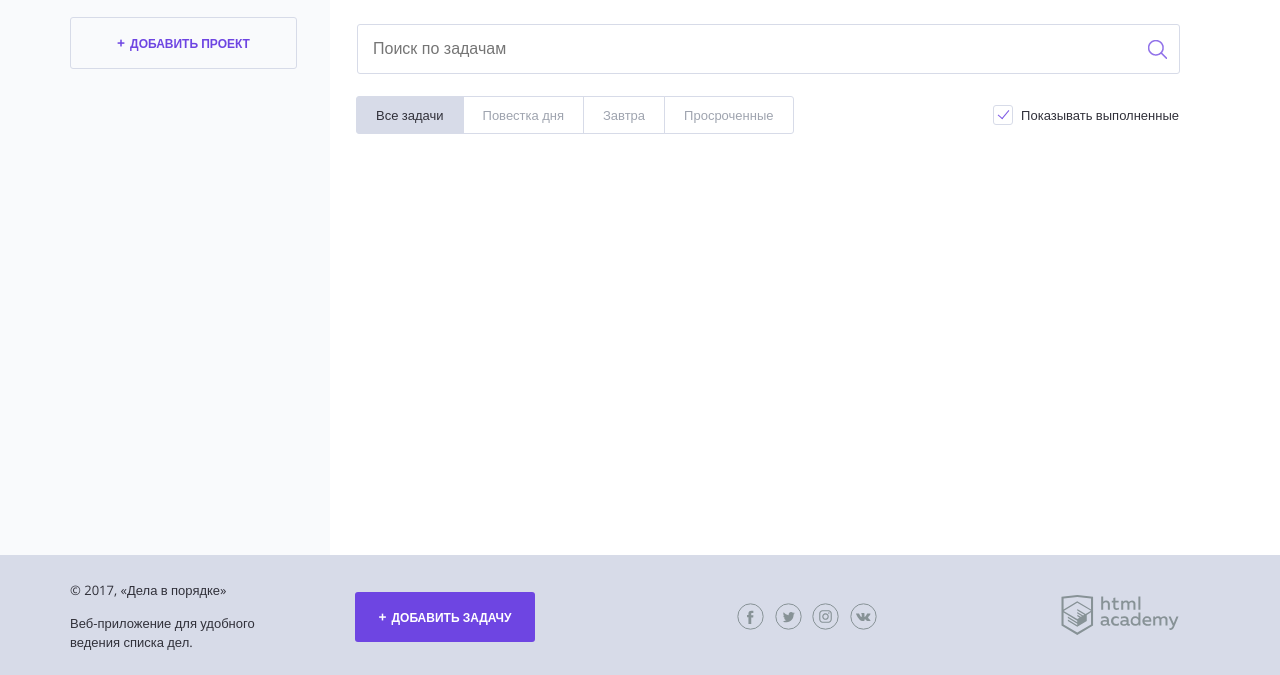
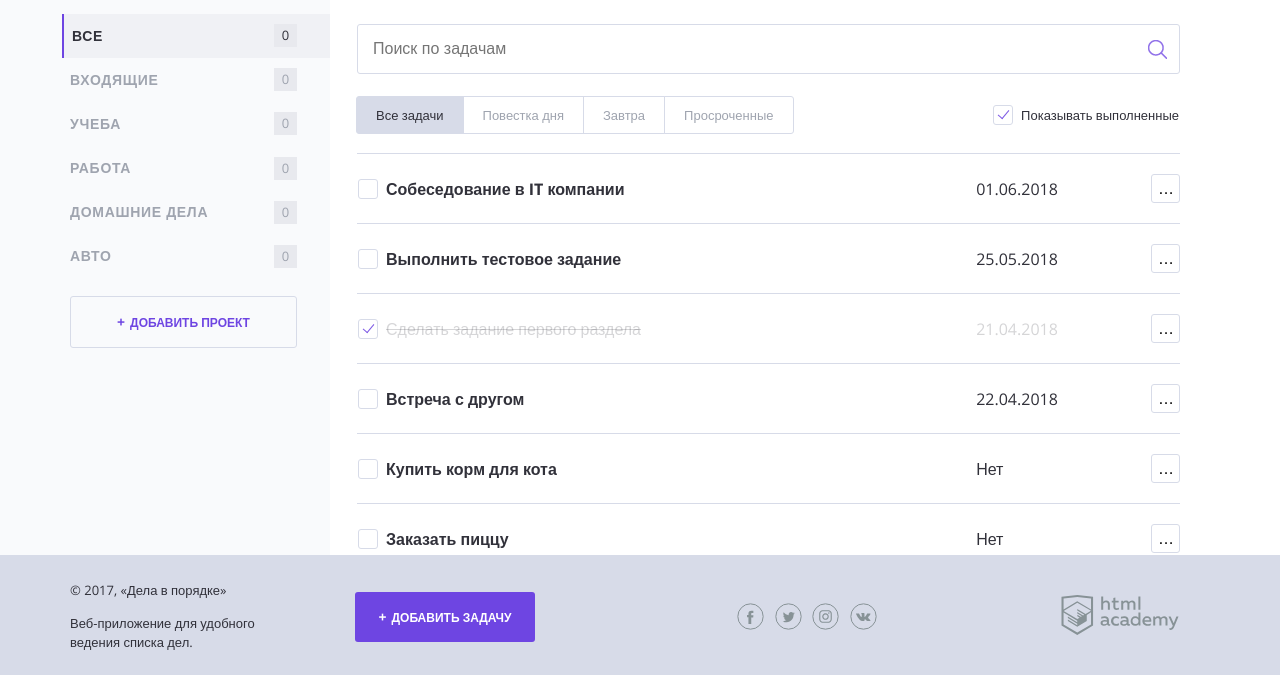
Before and after one commit to headlulu888/430161-doingsdone, a PHP site: page / in a window 1280 px wide. Shown: the part 125-800 px from the top of the page. Run offline with PHP 8.4, Linux system fonts and the light colour scheme; data that the repository does not hold is empty.

Commit message:
Итерация по массивам: доработка

```diff
--- a/index.php
+++ b/index.php
@@ -1,4 +1,40 @@
 <?php
+// Массив проектов
+$projects = ["Все", "Входящие", "Учеба", "Работа", "Домашние дела", "Авто"];
+
+//Массив Задач проектов
+$tasks = [
+    ['name' => 'Собеседование в IT компании',
+     'date_deadline' => '01.06.2018',
+     'project_name' => 'Работа',
+     'is_done' => false],
+
+    ['name' => 'Выполнить тестовое задание',
+     'date_deadline' => '25.05.2018',
+     'project_name' => 'Работа',
+     'is_done' => false],
+
+     ['name' => 'Сделать задание первого раздела',
+     'date_deadline' => '21.04.2018',
+     'project_name' => 'Учеба',
+     'is_done' => true],
+
+     ['name' => 'Встреча с другом',
+     'date_deadline' => '22.04.2018',
+     'project_name' => 'Входящие',
+     'is_done' => false],
+
+     ['name' => 'Купить корм для кота',
+     'date_deadline' => 'Нет',
+     'project_name' => 'Домашние дела   ',
+     'is_done' => false],
+
+     ['name' => 'Заказать пиццу',
+     'date_deadline' => 'Нет',
+     'project_name' => 'Домашние дела   ',
+     'is_done' => false]
+     ];
+
 // показывать или нет выполненные задачи
 $show_complete_tasks = rand(0, 1);
 
```
